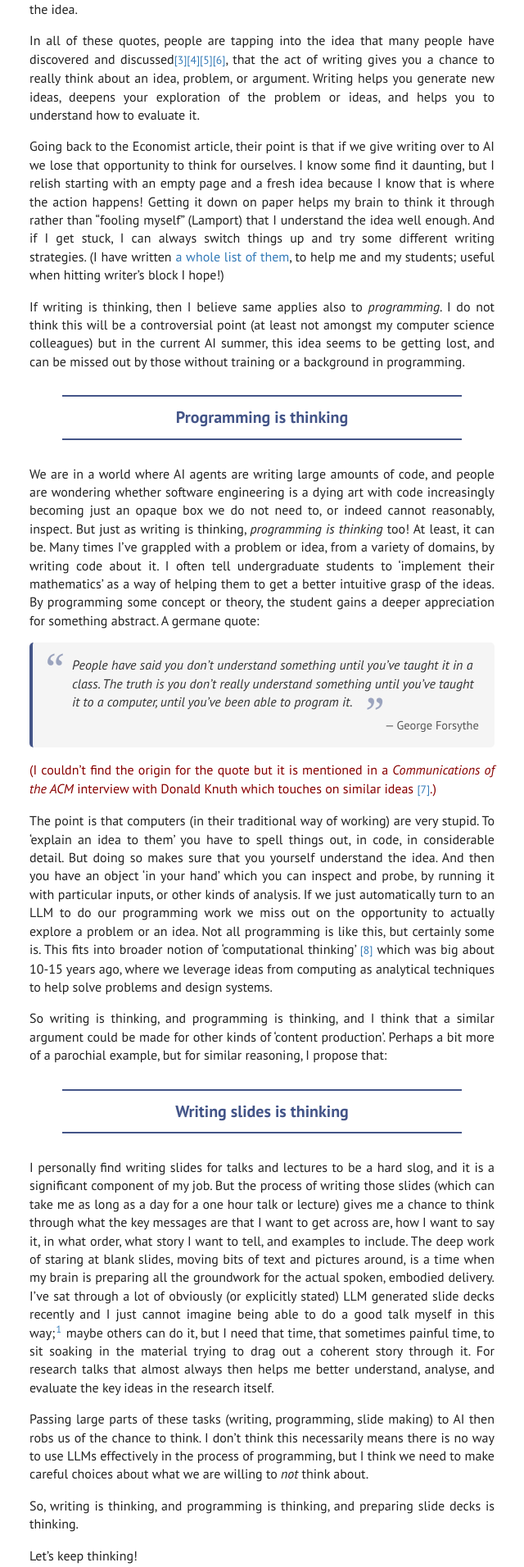
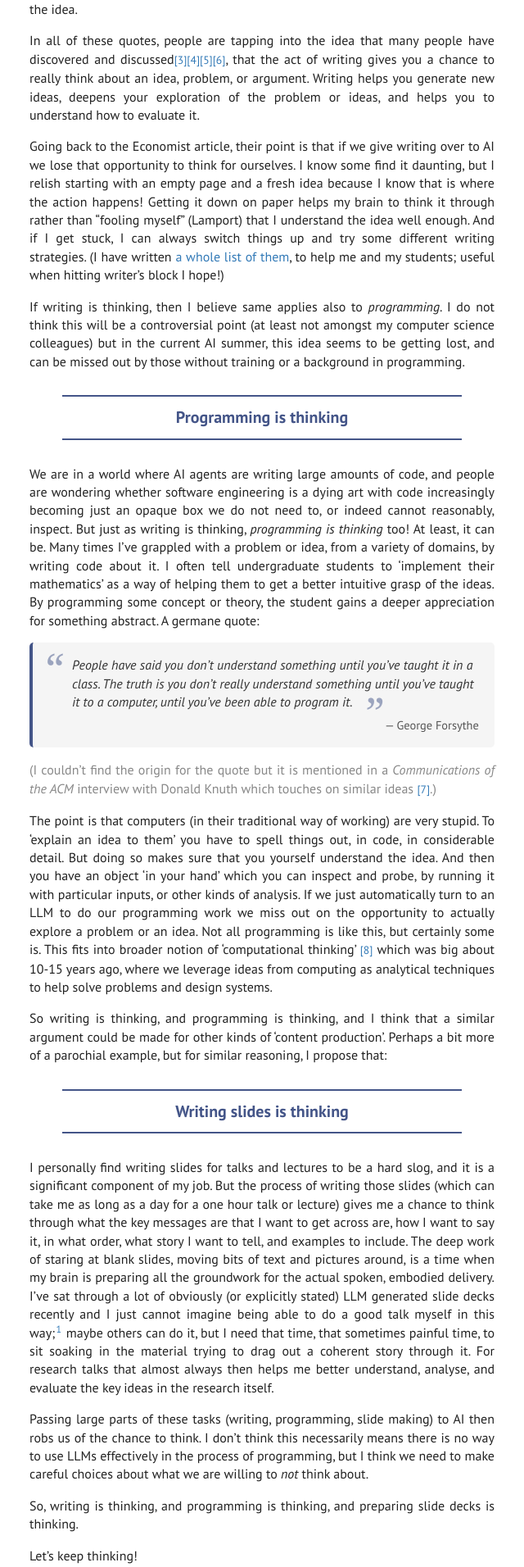
Before and after one commit to dorchard/dorchard.github.io, a Jekyll site: the page built from _blog/2026-11-18-programming-as-thinking.md, in a window 1280 px wide. Shown: the part 1344-3256 px from the top of the page at 82% size, without its empty margins (320-960 px from the left). Built offline with Jekyll 4.4.1, drawn with Linux system fonts in a browser that asks for light colours; comment, search, counter and statistics services are not loaded.

Commit message:
change a colour

```diff
--- a/_blog/2026-11-18-programming-as-thinking.md
+++ b/_blog/2026-11-18-programming-as-thinking.md
@@ -93,7 +93,7 @@ intuitive grasp of the ideas. By programming some concept or theory, the student
 > George Forsythe
 > {: .quote-author}
 
-<span style='color:#800'>(I couldn't find the origin for the quote but it is mentioned
+<span style='color:#888'>(I couldn't find the origin for the quote but it is mentioned
 in a _Communications of the ACM_ interview with Donald Knuth which touches on similar ideas <a class="cite" id="cite-7" href="#ref-7">[7]</a>.)</span>
 
 The point is that computers (in their traditional way of working)
```
